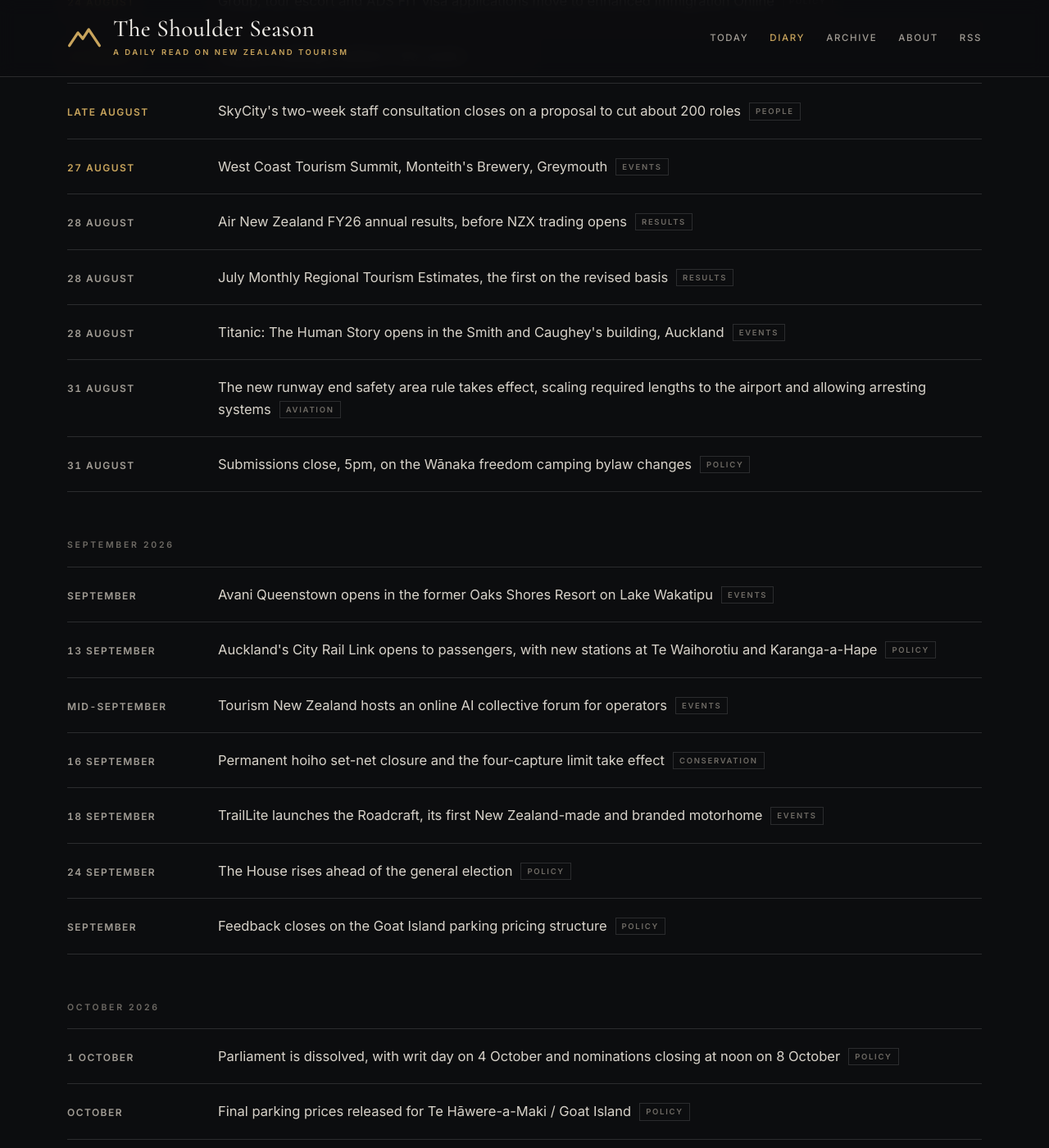
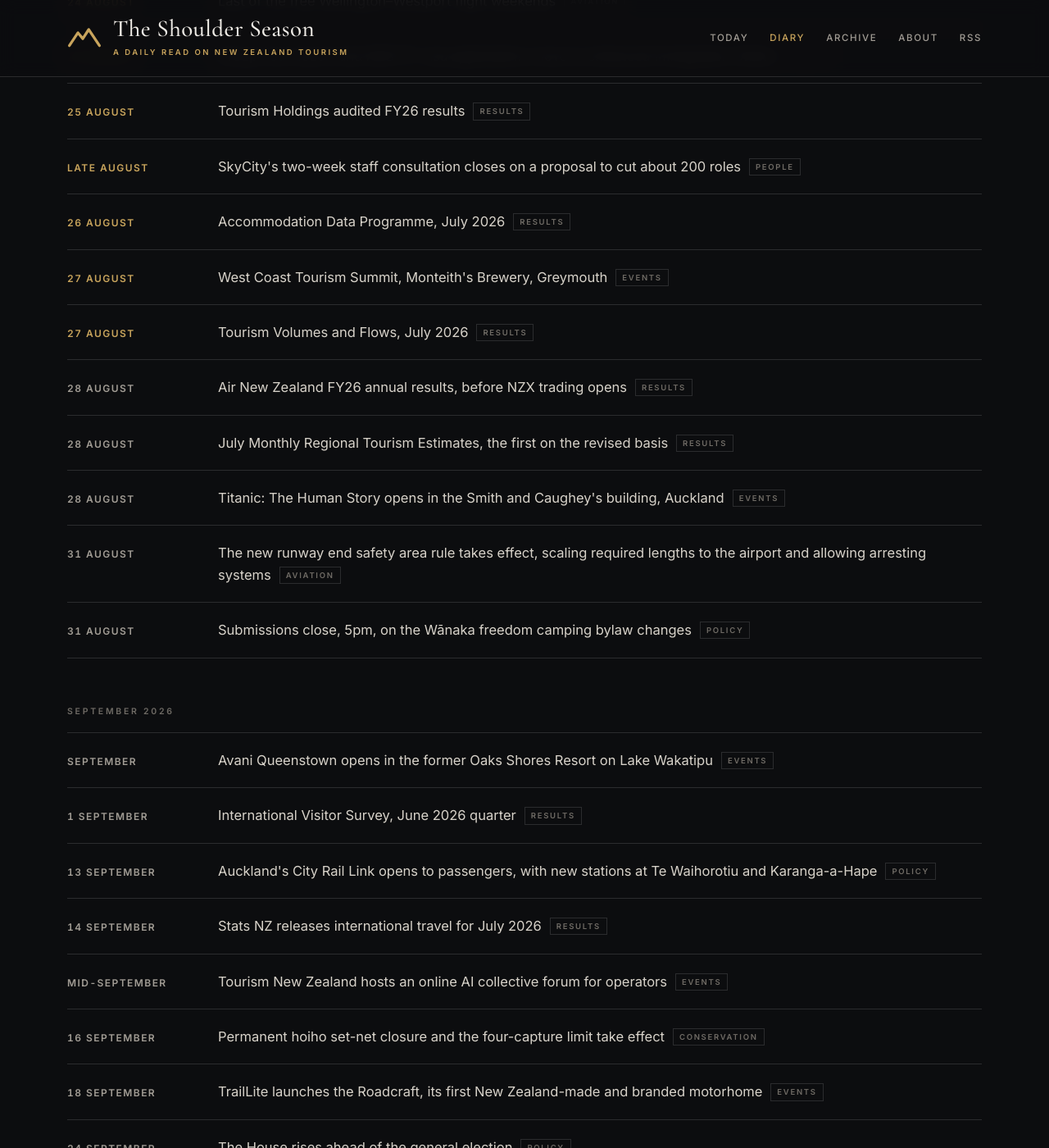
Before and after one commit to CTOverlord/shoulder-season, a Jekyll site: the page built from diary.html, in a window 1280 px wide and 1400 px high, scrolled down 758 px. Shown: the whole window at 82% size. Built offline with Jekyll 4.4.1, drawn with Linux system fonts in a browser that asks for light colours; some of the changed text lies outside the part shown.

Commit message:
The Shoulder Season: 14 August 2026 briefing
Co-Authored-By: Claude Opus 5 (1M context) <noreply@anthropic.com>

```diff
--- a/_data/diary.yml
+++ b/_data/diary.yml
@@ -311,3 +311,27 @@
   display: 2029
   text: The rail-enabled ferries Kupe and Cook enter service on Cook Strait, operated by KiwiRail
   tag: Policy
+
+- date: 2026-08-14
+  text: "Stats NZ releases international travel for June 2026"
+  tag: Results
+
+- date: 2026-08-26
+  text: Accommodation Data Programme, July 2026
+  tag: Results
+
+- date: 2026-08-27
+  text: Tourism Volumes and Flows, July 2026
+  tag: Results
+
+- date: 2026-09-01
+  text: International Visitor Survey, June 2026 quarter
+  tag: Results
+
+- date: 2026-09-14
+  text: "Stats NZ releases international travel for July 2026"
+  tag: Results
+
+- date: 2026-09-30
+  text: AAT Kings early-bird pricing closes on the 2027/28 Australia and New Zealand season
+  tag: Events
```
Also changed, not shown: _posts/2026-08-14-napier-port-yield-beats-volume.md (added, +99 -0 lines).
